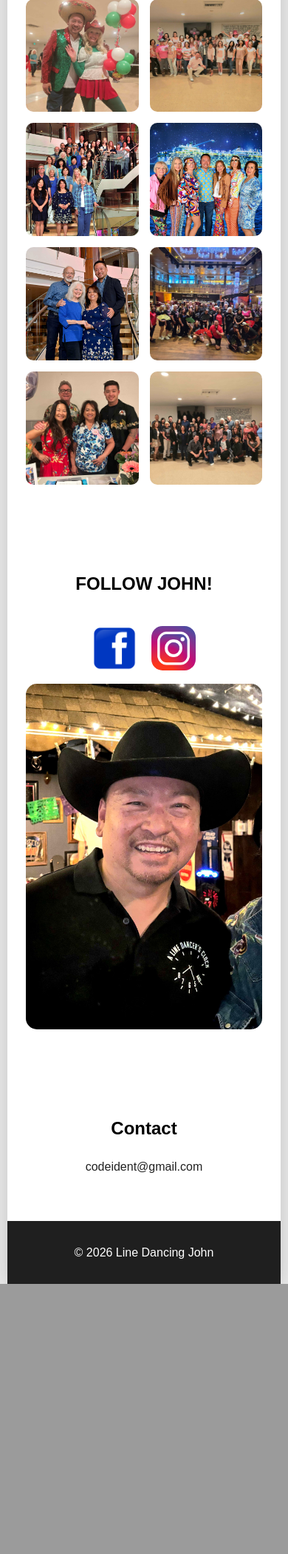
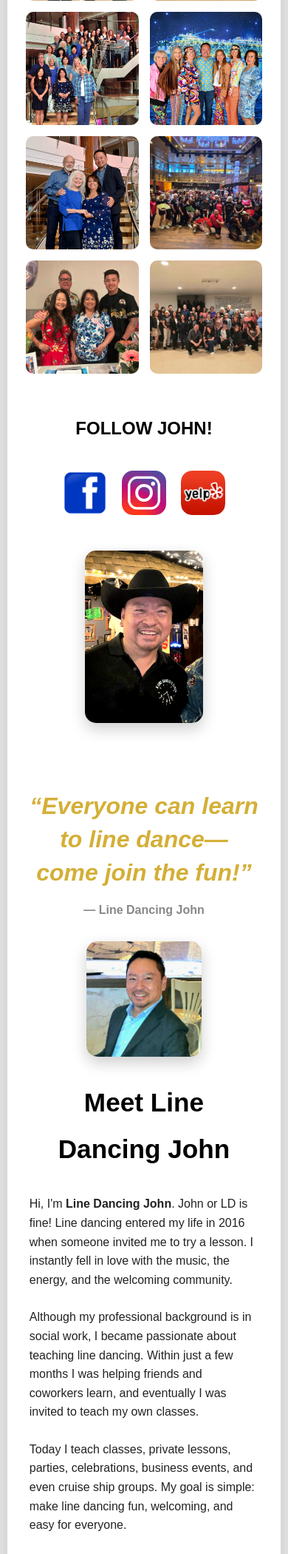
Before and after one commit to ErickNava86/LDJohn, a Flask app: page / in a window 390 px wide. Shown: the part 3423-5523 px from the top of the page at 74% size. Before the commit the page ends 5158 px from the top, so only its background shows below. Run offline with Flask 3, Linux system fonts and the light colour scheme.

```diff
--- a/app/static/css/style.css
+++ b/app/static/css/style.css
@@ -86,7 +86,7 @@ nav a:hover{
 /* ---------- SECTIONS ---------- */
 
 section{
-    padding:60px 25px;
+    padding:30px 25px;
 }
 
 h2{
@@ -102,6 +102,57 @@ p{
 
 img{
     border-radius: 15px;
+}
+
+#bio{
+    max-width:800px;
+    margin:0 auto;
+    padding:30px 30px;
+    line-height:1.8;
+    text-align:left;
+}
+
+.bio-quote{
+    font-size: 2rem;
+    font-style: italic;
+    font-weight: 600;
+    text-align: center;
+    color: #d4af37;          /* Gold accent */
+    max-width: 700px;
+    margin: 0 auto 40px;
+    line-height: 1.4;
+}
+
+.quote-author{
+    text-align:center;
+    margin-top:-25px;
+    margin-bottom:40px;
+    font-weight:bold;
+    color:#888;
+}
+
+.meet-me{
+    display: flex;
+    justify-content: center;
+    margin: 30px 0;
+}
+
+.meet-me img{
+    width: 50%;
+    max-width: 350px;
+    height: auto;
+    border-radius: 15px;
+    box-shadow: 0 8px 20px rgba(0,0,0,0.2);
+}
+
+#bio h2{
+    text-align: center;
+    font-size: 2.2rem;
+    margin-bottom: 30px;
+}
+
+#bio p{
+    margin-bottom:25px;
 }
 
 .flyer{
--- a/app/templates/index.html
+++ b/app/templates/index.html
@@ -82,8 +82,6 @@
 </section>
 
 
-
-
 <section id="follow">
 
     <h2>FOLLOW JOHN!</h2>
@@ -98,8 +96,61 @@
             <img src="{{ url_for('static', filename='images/instagram-logo.png')}}"
             class="social-logo">
         </a>
+
+        <a href="https://www.yelp.com/biz/line-dancing-john-monrovia-2">
+            <img src="{{ url_for('static', filename='images/yelp-logo.png')}}"
+            class="social-logo">
+        </a>
     </div>
+
+    <div class="meet-me">
     <img src="{{ url_for('static', filename='images/john-cowboy.jpg')}}">
+    </div>
+
+</section>
+
+<section id="bio">
+
+    <div class="bio-quote">
+        “Everyone can learn to line dance—come join the fun!”
+    </div>
+
+    <p class="quote-author">
+        — Line Dancing John
+    </p>
+
+    <div class="meet-me">
+        <img src="{{ url_for('static', filename='images/john.png')}}" alt="Line Dancing John">
+    </div>
+
+    <h2>Meet Line Dancing John</h2>
+
+    <p>
+        Hi, I'm <strong>Line Dancing John</strong>. John or LD is fine!
+        Line dancing entered my life in 2016 when someone invited me to try
+        a lesson. I instantly fell in love with the music, the energy, and
+        the welcoming community.
+    </p>
+
+    <p>
+        Although my professional background is in social work, I became
+        passionate about teaching line dancing. Within just a few months I
+        was helping friends and coworkers learn, and eventually I was invited
+        to teach my own classes.
+    </p>
+
+    <p>
+        Today I teach classes, private lessons, parties, celebrations,
+        business events, and even cruise ship groups. My goal is simple:
+        make line dancing fun, welcoming, and easy for everyone.
+    </p>
+
+    <p>
+        I'm not classically trained, and I think that's my biggest strength.
+        I teach from the perspective of someone who learned from the ground
+        up, making every lesson approachable for beginners while keeping it
+        enjoyable for experienced dancers.
+    </p>
 
 </section>
 
@@ -112,11 +163,15 @@
 
 </section>
 
-<div id="lightbox" class="lightbox">
+<div id="lightbox">
 
     <span class="close">&times;</span>
 
+    <span id="previous" class="arrow previous">&#10094;</span>
+
     <img id="lightbox-image">
+
+    <span id="next" class="arrow next">&#10095;</span>
 
 </div>
 
```
Also changed, not shown: other parts of app/static/css/style.css (+72 -63 lines), app/static/js/script.js (+62 -2 lines), app/static/images/john.png (added), app/static/images/yelp-logo.png (added).
